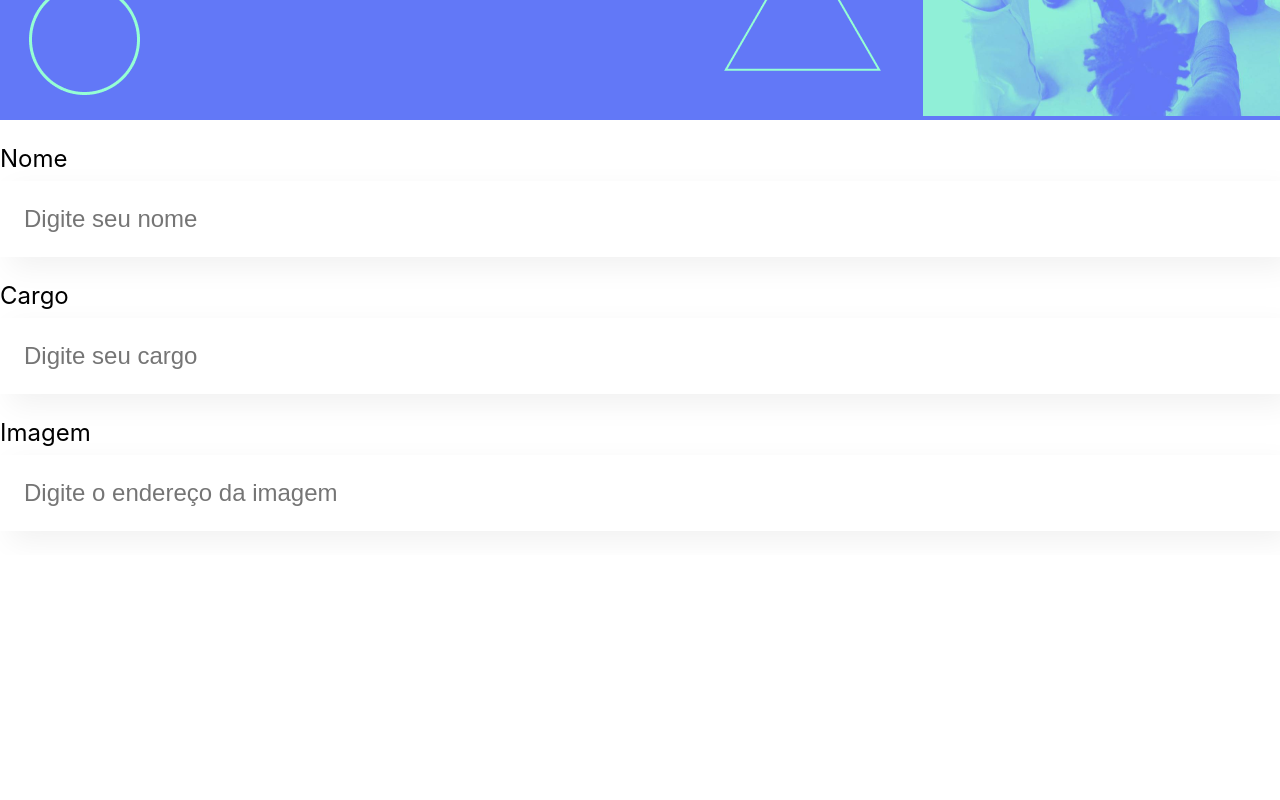
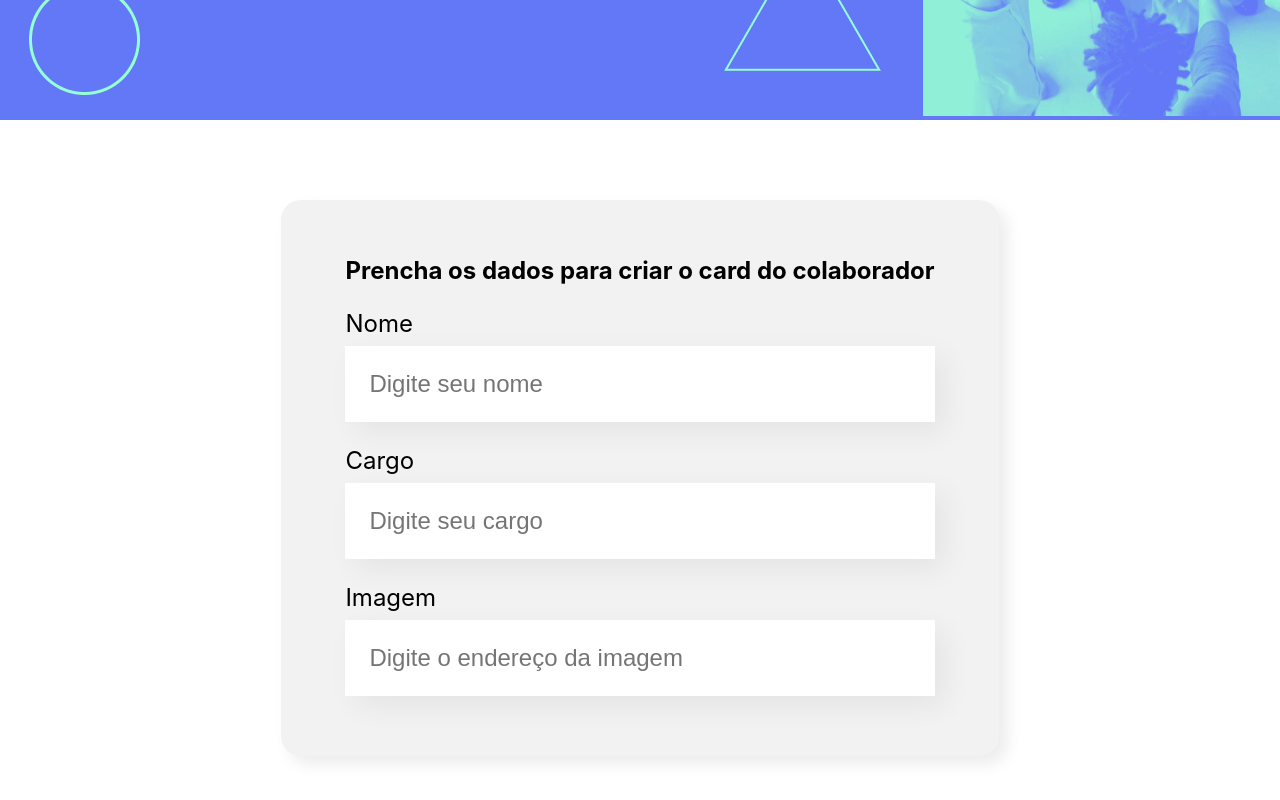
Before and after one commit to ogustavoalves/Curso-React-Alura, a React (Create React App) app: page / in a window 1280 px wide. Shown: the part 440-1240 px from the top of the page. Before the commit the page ends 995 px from the top, so only its background shows below. Built offline with nearby package versions, Linux system fonts and the light colour scheme.

Commit message:
create form

```diff
--- a/src/App.js
+++ b/src/App.js
@@ -1,14 +1,12 @@
 import './App.css';
 import Banner from  './componentes/Banner';
-import CampoTexto from './componentes/CampoTexto';
+import Forumulario from './componentes/Formulario';
 
 function App() {
   return (
     <div className="App">
       <Banner/>
-      <CampoTexto label="Nome" placeholder="Digite seu nome"/>
-      <CampoTexto label="Cargo" placeholder="Digite seu cargo"/>
-      <CampoTexto label="Imagem" placeholder="Digite o endereço da imagem"/>
+      <Forumulario/>
     </div>
   );
 }
--- /dev/null
+++ b/src/componentes/Formulario/Formulario.css
@@ -0,0 +1,13 @@
+.formulario {
+    display: flex;
+    justify-content: center;
+    margin: 80px 0;
+}
+
+.formulario form {
+   max-width: 80%;
+   background-color: #f2f2f2;
+   border-radius: 20px;
+   padding: 36px 64px;
+   box-shadow: 8px 8px 16px rgba(0, 0, 0, 0.08);
+}
--- /dev/null
+++ b/src/componentes/Formulario/index.js
@@ -0,0 +1,17 @@
+import CampoTexto from "../CampoTexto";
+import "./Formulario.css";
+
+const Forumulario = () => {
+  return (
+    <section className="formulario">
+      <form>
+        <h2>Prencha os dados para criar o card do colaborador</h2>
+        <CampoTexto label="Nome" placeholder="Digite seu nome" />
+        <CampoTexto label="Cargo" placeholder="Digite seu cargo" />
+        <CampoTexto label="Imagem" placeholder="Digite o endereço da imagem" />
+      </form>
+    </section>
+  );
+};
+
+export default Forumulario;
```
